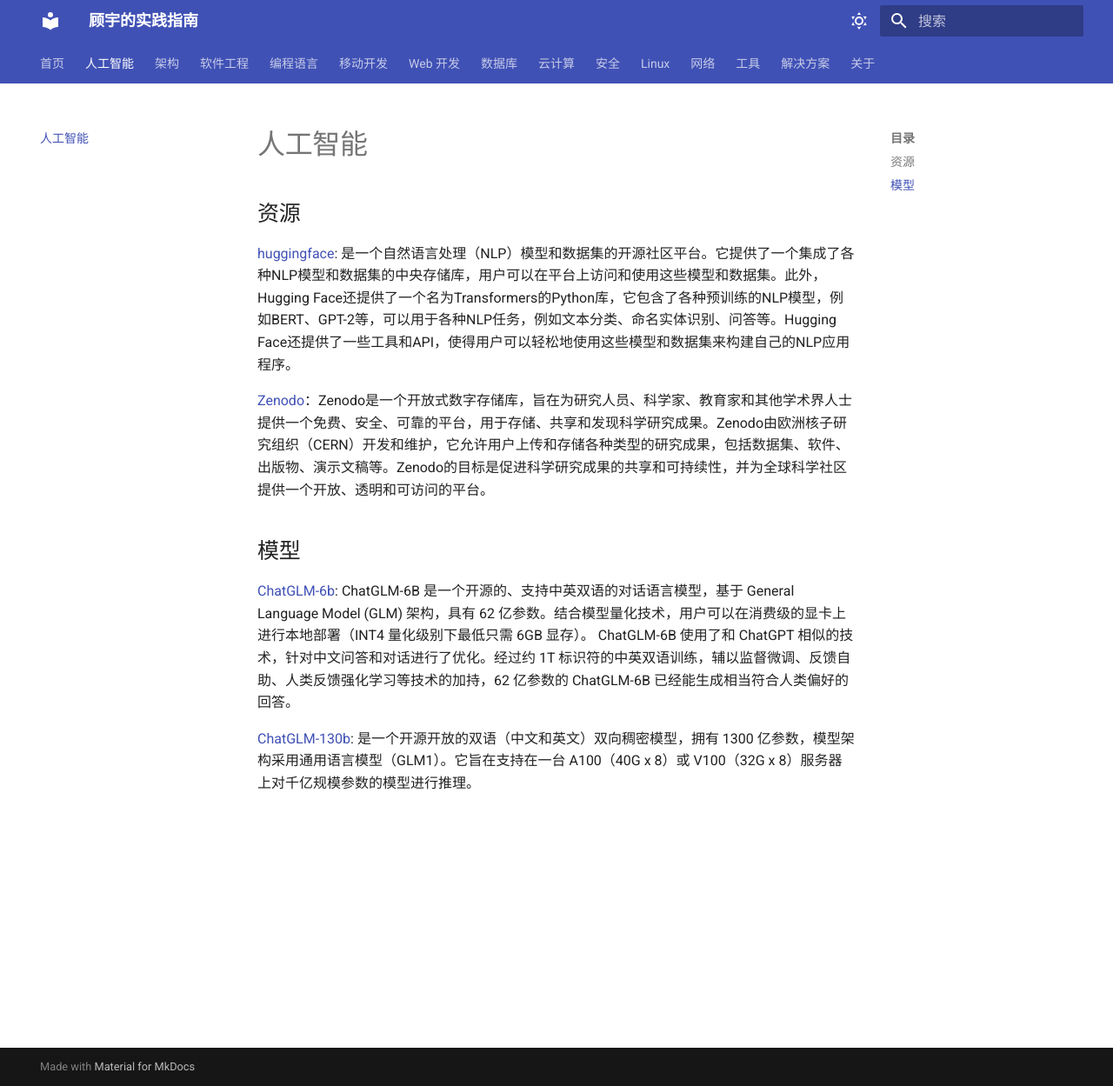
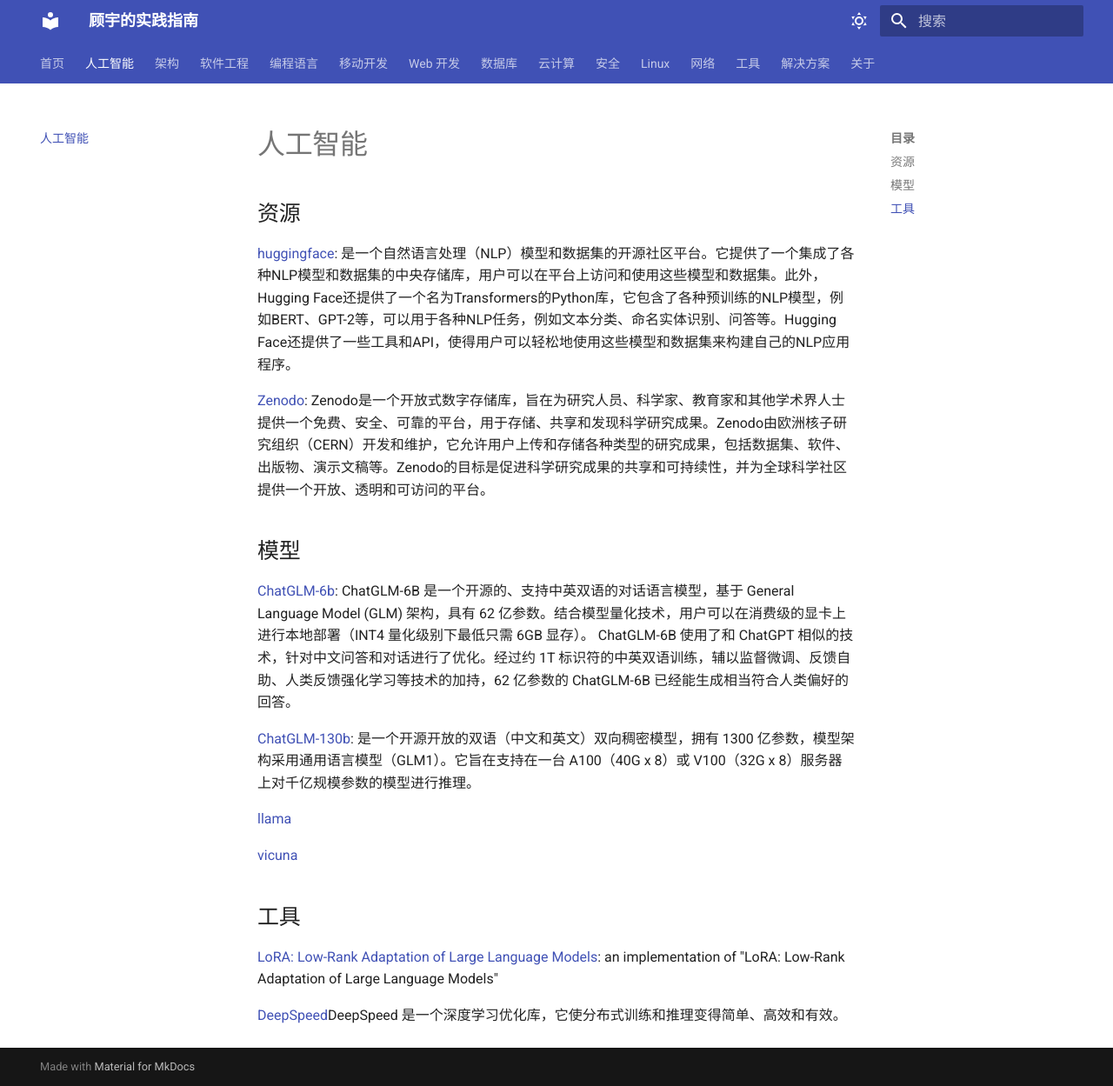
Before and after one commit to wizardbyron/guides, an MkDocs documentation site: the page built from docs/ai/index.md, in a window 1280 px wide and 1249 px high. Shown: the whole window at 87% size. Built offline with MkDocs 1.6.1 and Material for MkDocs 9.7.7, drawn with Linux system fonts in a browser that asks for light colours.

Commit message:
update ai.md

```diff
--- a/docs/ai/index.md
+++ b/docs/ai/index.md
@@ -4,10 +4,20 @@
 
 [huggingface](https://huggingface.co/): 是一个自然语言处理（NLP）模型和数据集的开源社区平台。它提供了一个集成了各种NLP模型和数据集的中央存储库，用户可以在平台上访问和使用这些模型和数据集。此外，Hugging Face还提供了一个名为Transformers的Python库，它包含了各种预训练的NLP模型，例如BERT、GPT-2等，可以用于各种NLP任务，例如文本分类、命名实体识别、问答等。Hugging Face还提供了一些工具和API，使得用户可以轻松地使用这些模型和数据集来构建自己的NLP应用程序。
 
-[Zenodo](https://zenodo.org/)：Zenodo是一个开放式数字存储库，旨在为研究人员、科学家、教育家和其他学术界人士提供一个免费、安全、可靠的平台，用于存储、共享和发现科学研究成果。Zenodo由欧洲核子研究组织（CERN）开发和维护，它允许用户上传和存储各种类型的研究成果，包括数据集、软件、出版物、演示文稿等。Zenodo的目标是促进科学研究成果的共享和可持续性，并为全球科学社区提供一个开放、透明和可访问的平台。
+[Zenodo](https://zenodo.org/): Zenodo是一个开放式数字存储库，旨在为研究人员、科学家、教育家和其他学术界人士提供一个免费、安全、可靠的平台，用于存储、共享和发现科学研究成果。Zenodo由欧洲核子研究组织（CERN）开发和维护，它允许用户上传和存储各种类型的研究成果，包括数据集、软件、出版物、演示文稿等。Zenodo的目标是促进科学研究成果的共享和可持续性，并为全球科学社区提供一个开放、透明和可访问的平台。
 
 ## 模型
 
 [ChatGLM-6b](https://github.com/THUDM/ChatGLM-6B): ChatGLM-6B 是一个开源的、支持中英双语的对话语言模型，基于 General Language Model (GLM) 架构，具有 62 亿参数。结合模型量化技术，用户可以在消费级的显卡上进行本地部署（INT4 量化级别下最低只需 6GB 显存）。 ChatGLM-6B 使用了和 ChatGPT 相似的技术，针对中文问答和对话进行了优化。经过约 1T 标识符的中英双语训练，辅以监督微调、反馈自助、人类反馈强化学习等技术的加持，62 亿参数的 ChatGLM-6B 已经能生成相当符合人类偏好的回答。
 
 [ChatGLM-130b](https://github.com/THUDM/GLM-130B): 是一个开源开放的双语（中文和英文）双向稠密模型，拥有 1300 亿参数，模型架构采用通用语言模型（GLM1）。它旨在支持在一台 A100（40G x 8）或 V100（32G x 8）服务器上对千亿规模参数的模型进行推理。
+
+[llama](https://github.com/facebookresearch/llama)
+
+[vicuna](https://lmsys.org/blog/2023-03-30-vicuna/)
+
+## 工具
+
+[LoRA: Low-Rank Adaptation of Large Language Models](https://github.com/microsoft/LoRA): an implementation of "LoRA: Low-Rank Adaptation of Large Language Models"
+
+[DeepSpeed](https://github.com/microsoft/DeepSpeed)DeepSpeed 是一个深度学习优化库，它使分布式训练和推理变得简单、高效和有效。
```
